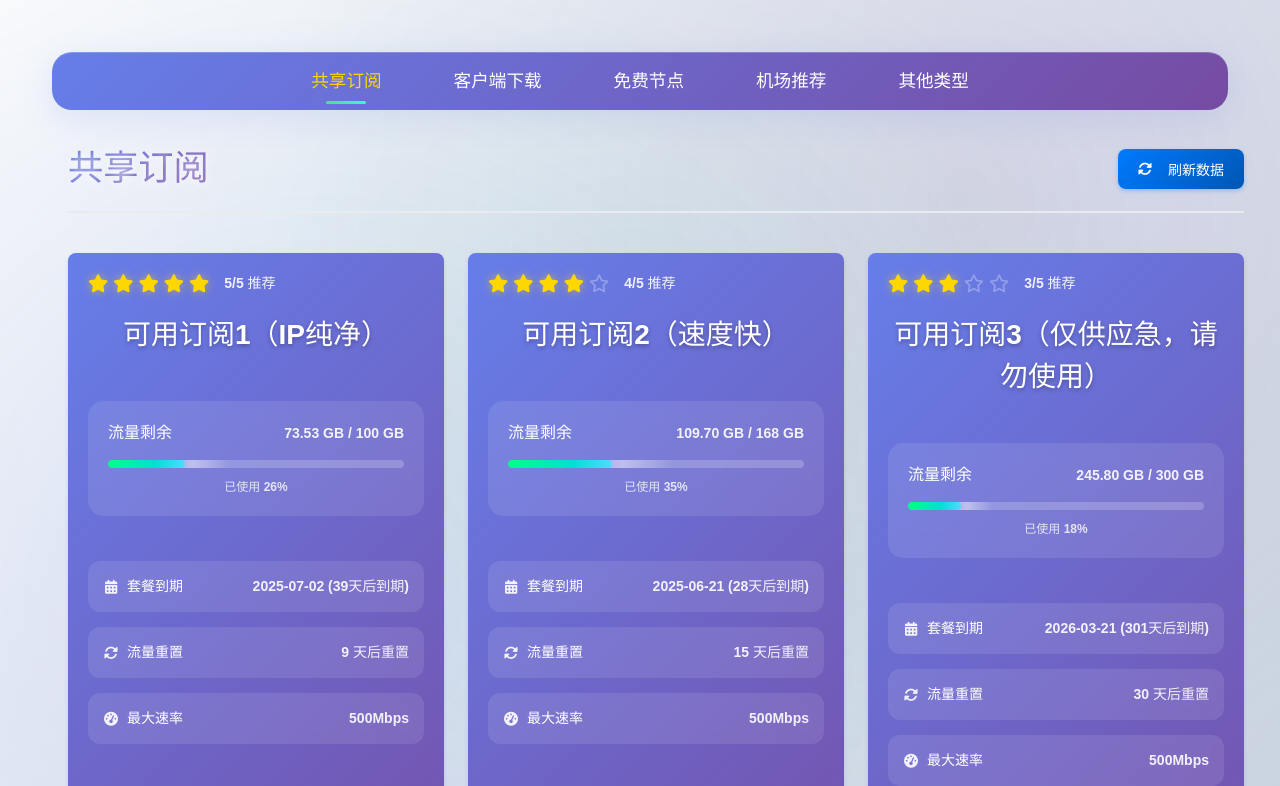
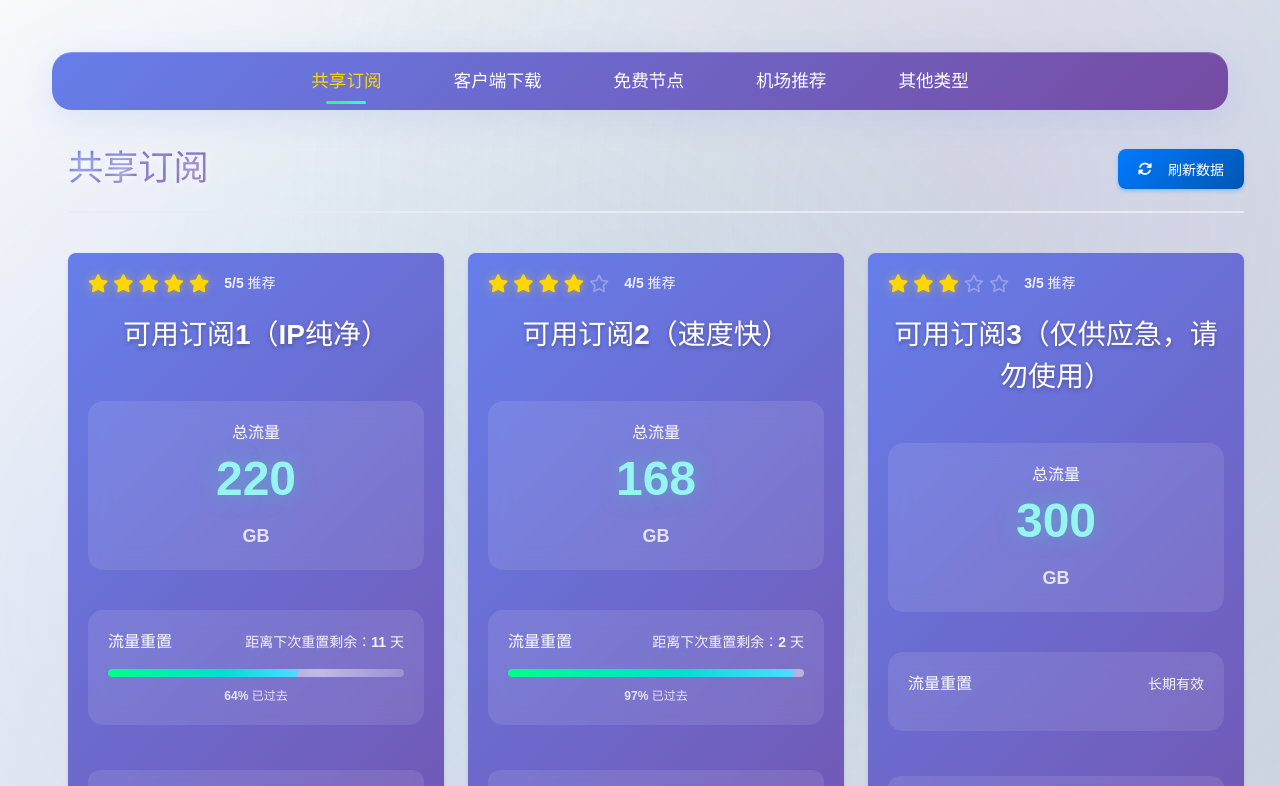
Before and after one commit to CtelSpecu/CtelSpecu-Ladders, a Vue app: page / in a window 1280 px wide. Shown: the top 786 px of the page. Built offline with nearby package versions, Linux system fonts and the light colour scheme.

Commit message:
feat: add YAML subscription loading and update SubscriptionCard component for better traffic display

```diff
--- a/package.json
+++ b/package.json
@@ -12,6 +12,7 @@
   "dependencies": {
     "@fortawesome/fontawesome-free": "^6.7.2",
     "axios": "^1.6.0",
+    "js-yaml": "^4.1.0",
     "vue": "^3.2.47"
   },
   "devDependencies": {
--- /dev/null
+++ b/public/subscriptions.yaml
@@ -0,0 +1,27 @@
+subscriptions:
+  - id: 1
+    name: "可用订阅1（IP纯净）"
+    url: "https://43.100.58.97/5b780ba09d5a66c7950914244600b801"
+    rating: 5
+    traffic: 220  # 总流量 GB
+    maxRate: "500Mbps"
+    expireTime: "2025-07-02"  # 流量到期时间
+    monthlyReset: 2  # 每月重置时间（日期）
+
+  - id: 2
+    name: "可用订阅2（速度快）"
+    url: "http://23.145.248.218:3389/api/v1/client/subscribe?token=b248fd5a74963c377a8fa88eac51cefa"
+    rating: 4
+    traffic: 168  # 总流量 GB
+    maxRate: "500Mbps"
+    expireTime: "2025-06-21"
+    monthlyReset: 21  # 每月8号重置
+
+  - id: 3
+    name: "可用订阅3（仅供应急，请勿使用）"
+    url: "https://sublink.cute-cloud.de/link?token=8ce120621aac8c6b7793e63a3bdb759f"
+    rating: 3
+    traffic: 300  # 总流量 GB
+    maxRate: "500Mbps"
+    expireTime: "2026-03-21"
+    monthlyReset: null  # 长期有效，不重置
--- a/src/components/SubscriptionCard.vue
+++ b/src/components/SubscriptionCard.vue
@@ -16,20 +16,28 @@
     </div>
 
     <h2>{{ subscriptionName }}</h2>
-
-    <!-- 流量使用进度条 -->
+      <!-- 流量显示 -->
     <div class="traffic-info">
       <div class="traffic-header">
-        <span class="traffic-label">流量剩余</span>
-        <span class="traffic-amount">{{ trafficFormatted }}</span>
+        <span class="traffic-label">总流量</span>
+        <span class="traffic-amount-large">{{ trafficTotal }}</span>
       </div>
-      <div class="progress-bar">
-        <div class="progress-fill" :style="{ width: trafficPercentage + '%' }"></div>
-      </div>
-      <div class="progress-text">已使用 {{ trafficPercentage }}%</div>
+      <div class="traffic-unit">{{ traffic.unit || 'GB' }}</div>
     </div>
 
-    <!-- 时间信息 -->
+    <!-- 重置时间进度条 -->
+    <div class="reset-info" v-if="reset">
+      <div class="reset-header">
+        <span class="reset-label">流量重置</span>
+        <span class="reset-text">{{ reset.formatted }}</span>
+      </div>
+      <div class="progress-bar" v-if="reset.daysRemaining !== null">
+        <div class="progress-fill" :style="{ width: reset.progress + '%' }"></div>
+      </div>
+      <div class="progress-text" v-if="reset.daysRemaining !== null">
+        {{ Math.round(reset.progress) }}% 已过去
+      </div>
+    </div>    <!-- 时间信息 -->
     <div class="time-info">
       <div class="time-item">
         <span class="time-label">
@@ -37,13 +45,6 @@
           套餐到期
         </span>
         <span class="time-value">{{ expireFormatted }}</span>
-      </div>
-      <div class="time-item" v-if="resetFormatted">
-        <span class="time-label">
-          <i class="fas fa-sync-alt"></i>
-          流量重置
-        </span>
-        <span class="time-value">{{ resetFormatted }}</span>
       </div>
       <div class="time-item">
         <span class="time-label">
@@ -106,7 +107,13 @@ const props = defineProps({
 
 const subscriptionLinkTextarea = ref(null);
 
-// 流量格式化
+// 总流量显示（大数字）
+const trafficTotal = computed(() => {
+  if (!props.traffic || !props.traffic.total) return '0';
+  return props.traffic.total.toString();
+});
+
+// 流量格式化（保留原有逻辑以备兼容）
 const trafficFormatted = computed(() => {
   if (!props.traffic) return '0 GB / 100 GB';
 
@@ -126,7 +133,10 @@ const trafficFormatted = computed(() => {
     return `${used} ${unit} / ${total} ${unit}`;
   }
 
-  return '0 GB / 100 GB';
+  // 只显示总流量
+  const total = props.traffic.total || 100;
+  const unit = props.traffic.unit || 'GB';
+  return `${total} ${unit}`;
 });
 
 // 流量使用百分比
@@ -302,13 +312,56 @@ h2 {
   padding: 20px;
   margin: 20px 0;
   backdrop-filter: blur(10px);
+  text-align: center;
 }
 
 .traffic-header {
   display: flex;
+  flex-direction: column;
+  align-items: center;
+  margin-bottom: 10px;
+}
+
+.traffic-amount-large {
+  font-size: 48px;
+  font-weight: 900;
+  color:rgb(149, 246, 239);
+  text-shadow: 0 0 20px rgba(78, 205, 196, 0.5);
+  line-height: 1;
+  margin: 10px 0;
+}
+
+.traffic-unit {
+  font-size: 18px;
+  font-weight: 600;
+  opacity: 0.8;
+  margin-top: 5px;
+}
+
+.reset-info {
+  background: rgba(255, 255, 255, 0.1);
+  border-radius: 15px;
+  padding: 20px;
+  margin: 20px 0;
+  backdrop-filter: blur(10px);
+}
+
+.reset-header {
+  display: flex;
   justify-content: space-between;
   align-items: center;
   margin-bottom: 15px;
+}
+
+.reset-label {
+  font-weight: 600;
+  font-size: 16px;
+}
+
+.reset-text {
+  font-weight: 700;
+  font-size: 14px;
+  opacity: 0.9;
 }
 
 .traffic-label {
--- a/src/composables/useSubscriptions.js
+++ b/src/composables/useSubscriptions.js
@@ -1,12 +1,119 @@
 import { ref, reactive } from 'vue';
-import { SubscriptionParser, defaultSubscriptionData } from '../utils/subscriptionParser.js';
+import { SubscriptionParser } from '../utils/subscriptionParser.js';
+import * as yaml from 'js-yaml';
 
 // 全局订阅数据状态
-const subscriptionsData = ref([...defaultSubscriptionData]);
+const subscriptionsData = ref([]);
 const isLoading = ref(false);
 const lastUpdateTime = ref(null);
 
+// 从YAML文件加载订阅配置
+const loadSubscriptionsFromYaml = async () => {
+  try {
+    const response = await fetch('/subscriptions.yaml');
+    const yamlText = await response.text();
+    const config = yaml.load(yamlText);
+
+    return config.subscriptions.map(sub => ({
+      id: sub.id,
+      name: sub.name,
+      url: sub.url,
+      rating: sub.rating,
+      traffic: {
+        total: sub.traffic,
+        unit: "GB"
+      },
+      maxRate: sub.maxRate,
+      expireTime: sub.expireTime,
+      monthlyReset: sub.monthlyReset
+    }));
+  } catch (error) {
+    console.error('加载订阅配置失败:', error);
+    // 返回默认配置
+    return [
+      {
+        id: 1,
+        name: "可用订阅1（IP纯净）",
+        url: "https://43.100.58.97/5b780ba09d5a66c7950914244600b801",
+        rating: 5,
+        traffic: { total: 500, unit: "GB" },
+        maxRate: "500Mbps",
+        expireTime: "2025-07-02",
+        monthlyReset: 2
+      }
+    ];
+  }
+};
+
+// 计算重置时间进度
+const calculateResetProgress = (monthlyReset) => {
+  if (monthlyReset === null) {
+    return {
+      daysRemaining: null,
+      progress: 0,
+      formatted: "长期有效"
+    };
+  }
+
+  const now = new Date();
+  const currentMonth = now.getMonth();
+  const currentYear = now.getFullYear();
+  const currentDay = now.getDate();
+
+  // 计算下次重置日期
+  let nextResetDate;
+  if (currentDay < monthlyReset) {
+    // 本月还未到重置日
+    nextResetDate = new Date(currentYear, currentMonth, monthlyReset);
+  } else {
+    // 本月已过重置日，下个月重置
+    nextResetDate = new Date(currentYear, currentMonth + 1, monthlyReset);
+  }
+
+  // 计算剩余天数
+  const diffTime = nextResetDate.getTime() - now.getTime();
+  const daysRemaining = Math.ceil(diffTime / (1000 * 60 * 60 * 24));
+
+  // 计算上次重置日期和本周期总天数
+  let lastResetDate;
+  if (currentDay < monthlyReset) {
+    // 如果本月还未到重置日，上次重置是上个月
+    lastResetDate = new Date(currentYear, currentMonth - 1, monthlyReset);
+  } else {
+    // 如果本月已过重置日，上次重置是本月
+    lastResetDate = new Date(currentYear, currentMonth, monthlyReset);
+  }
+
+  const totalDays = Math.ceil((nextResetDate.getTime() - lastResetDate.getTime()) / (1000 * 60 * 60 * 24));
+  const passedDays = Math.ceil((now.getTime() - lastResetDate.getTime()) / (1000 * 60 * 60 * 24));
+  const progress = Math.max(0, Math.min(100, (passedDays / totalDays) * 100));
+
+  return {
+    daysRemaining,
+    progress,
+    formatted: `距离下次重置剩余：${daysRemaining} 天`
+  };
+};
+
 export function useSubscriptions() {
+
+  // 初始化订阅数据
+  const initializeSubscriptions = async () => {
+    const configData = await loadSubscriptionsFromYaml();
+    subscriptionsData.value = configData.map(sub => ({
+      ...sub,
+      reset: calculateResetProgress(sub.monthlyReset),
+      expire: {
+        date: new Date(sub.expireTime),
+        formatted: sub.expireTime
+      }
+    }));
+  };
+
+  // 如果数据为空，初始化数据
+  if (subscriptionsData.value.length === 0) {
+    initializeSubscriptions();
+  }
 
   // 更新单个订阅的信息
   const updateSubscriptionInfo = async (subscriptionIndex) => {
@@ -19,30 +126,14 @@ export function useSubscriptions() {
     try {
       isLoading.value = true;
 
-      // 尝试获取订阅信息
-      const info = await SubscriptionParser.fetchSubscriptionInfo(subscription.url);
+      // 重新计算重置时间进度
+      subscription.reset = calculateResetProgress(subscription.monthlyReset);
 
-      if (info) {
-        // 更新订阅信息
-        if (info.traffic) {
-          subscription.traffic = {
-            remaining: info.traffic.remaining,
-            total: subscription.traffic.total, // 保持原有总量设置
-            unit: info.traffic.unit
-          };
-        }
+      // 尝试获取订阅信息（如果需要的话）
+      // const info = await SubscriptionParser.fetchSubscriptionInfo(subscription.url);
 
-        if (info.reset) {
-          subscription.reset = info.reset;
-        }
-
-        if (info.expire) {
-          subscription.expire = info.expire;
-        }
-
-        lastUpdateTime.value = new Date();
-        return true;
-      }
+      lastUpdateTime.value = new Date();
+      return true;
     } catch (error) {
       console.error(`更新订阅${subscriptionIndex + 1}信息失败:`, error);
     } finally {
```
Also changed, not shown: public/yaml-test.html (added, +33 -0 lines), 1 other file (tests, documents, lock files or other folders).
